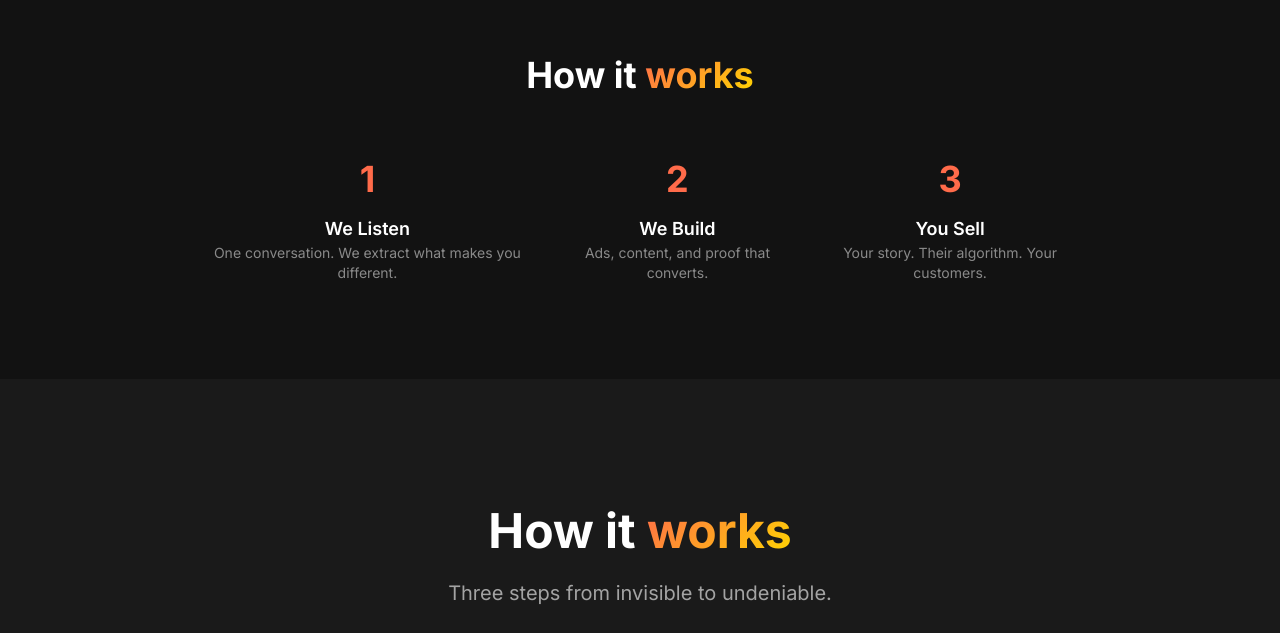
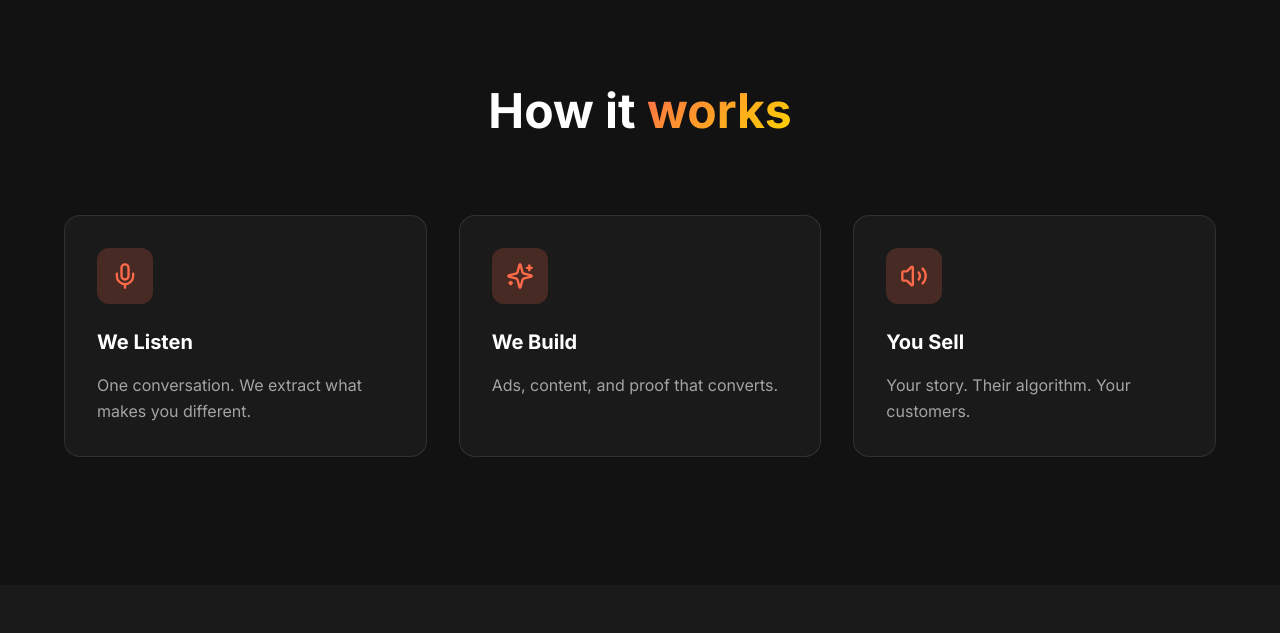
Before and after one commit to romanvieito/ui.miami, a Next.js app: page / in a window 1280 px wide. Shown: the part 1427-2060 px from the top of the page. Built offline with nearby package versions, Linux system fonts and the light colour scheme; no server answers.

Commit message:
Refactor Features component for improved layout and animation
- Increase section padding and max width for a more spacious design.
- Update main headline and structure for better visual impact and engagement.
- Enhance feature display with refined animations and layout adjustments.

```diff
--- a/components/Features.tsx
+++ b/components/Features.tsx
@@ -28,31 +28,37 @@ export default function Features() {
   const isInView = useInView(ref, { once: true, margin: "-100px" });
 
   return (
-    <section id="features" ref={ref} className="py-24 px-6 bg-dark">
-      <div className="max-w-4xl mx-auto">
-        <motion.h2
-          initial={{ opacity: 0, y: 20 }}
+    <section id="features" ref={ref} className="py-32 px-6 bg-dark">
+      <div className="max-w-6xl mx-auto">
+        <motion.div
+          initial={{ opacity: 0, y: 30 }}
           animate={isInView ? { opacity: 1, y: 0 } : {}}
           transition={{ duration: 0.6 }}
-          className="text-3xl md:text-4xl font-bold text-center mb-16"
+          className="text-center mb-20"
         >
-          How it <span className="gradient-text">works</span>
-        </motion.h2>
+          <h2 className="text-3xl md:text-5xl font-bold">
+            How it <span className="gradient-text">works</span>
+          </h2>
+        </motion.div>
 
-        <div className="flex flex-col md:flex-row md:items-center md:justify-between gap-8 md:gap-4">
+        <div className="grid md:grid-cols-3 gap-8">
           {features.map((feature, index) => (
             <motion.div
               key={feature.title}
-              initial={{ opacity: 0 }}
-              animate={isInView ? { opacity: 1 } : {}}
-              transition={{ delay: index * 0.15, duration: 0.5 }}
-              className="flex items-center gap-4 md:flex-col md:text-center"
+              initial={{ opacity: 0, y: 40 }}
+              animate={isInView ? { opacity: 1, y: 0 } : {}}
+              transition={{ delay: index * 0.2, duration: 0.6 }}
+              className="bg-dark-card rounded-2xl p-8 border border-white/10 card-hover"
             >
-              <span className="text-4xl font-bold text-coral">{index + 1}</span>
-              <div>
-                <h3 className="text-lg font-semibold text-white">{feature.title}</h3>
-                <p className="text-white/50 text-sm">{feature.description}</p>
+              <div className="w-14 h-14 rounded-xl bg-coral/20 flex items-center justify-center mb-6">
+                <feature.icon className="w-7 h-7 text-coral" />
               </div>
+              <h3 className="text-xl font-bold mb-4 text-white">
+                {feature.title}
+              </h3>
+              <p className="text-white/60 leading-relaxed">
+                {feature.description}
+              </p>
             </motion.div>
           ))}
         </div>
```
